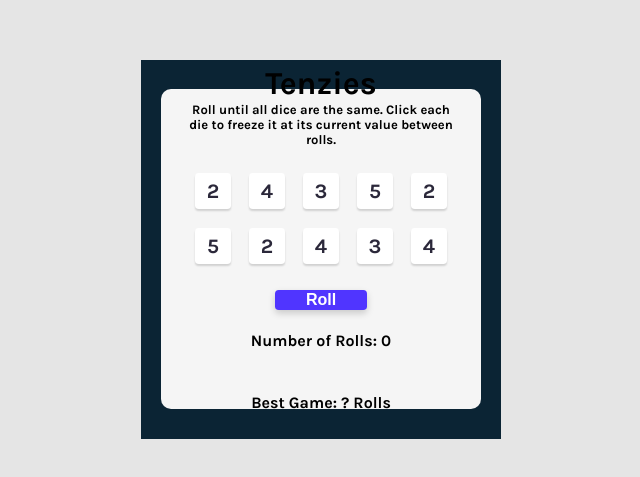
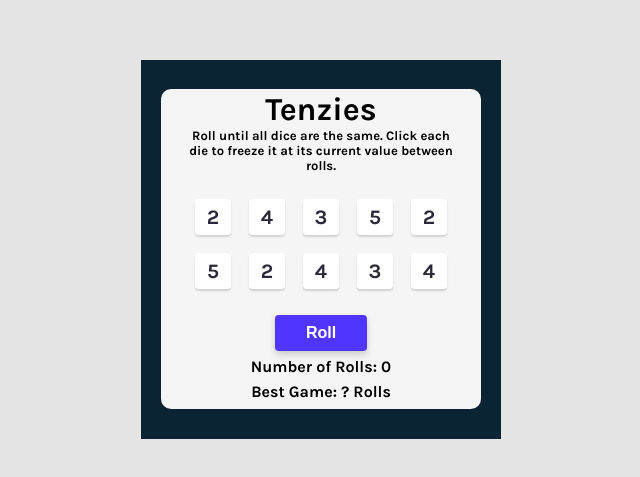
Before and after one commit to EmbryonicDev/Tenzi-Dice-Game, a React (Create React App) app: page / in a window 1280 px wide. Shown: the part 151-628 px from the top of the page, without its empty margins (319-959 px from the left). Built offline with nearby package versions, Linux system fonts and the light colour scheme.

Commit message:
Add proper margins for #rollCounter / # bestGame

```diff
--- a/src/index.css
+++ b/src/index.css
@@ -85,3 +85,11 @@ body {
 #rollBtn:active {
   box-shadow: inset 5px 5px 10px -3px rgba(0, 0, 0, 0.7);
 }
+
+#rollCounter {
+  margin: 6px 0 0;
+}
+
+#bestGame {
+  margin: 6px 0;
+}
```
